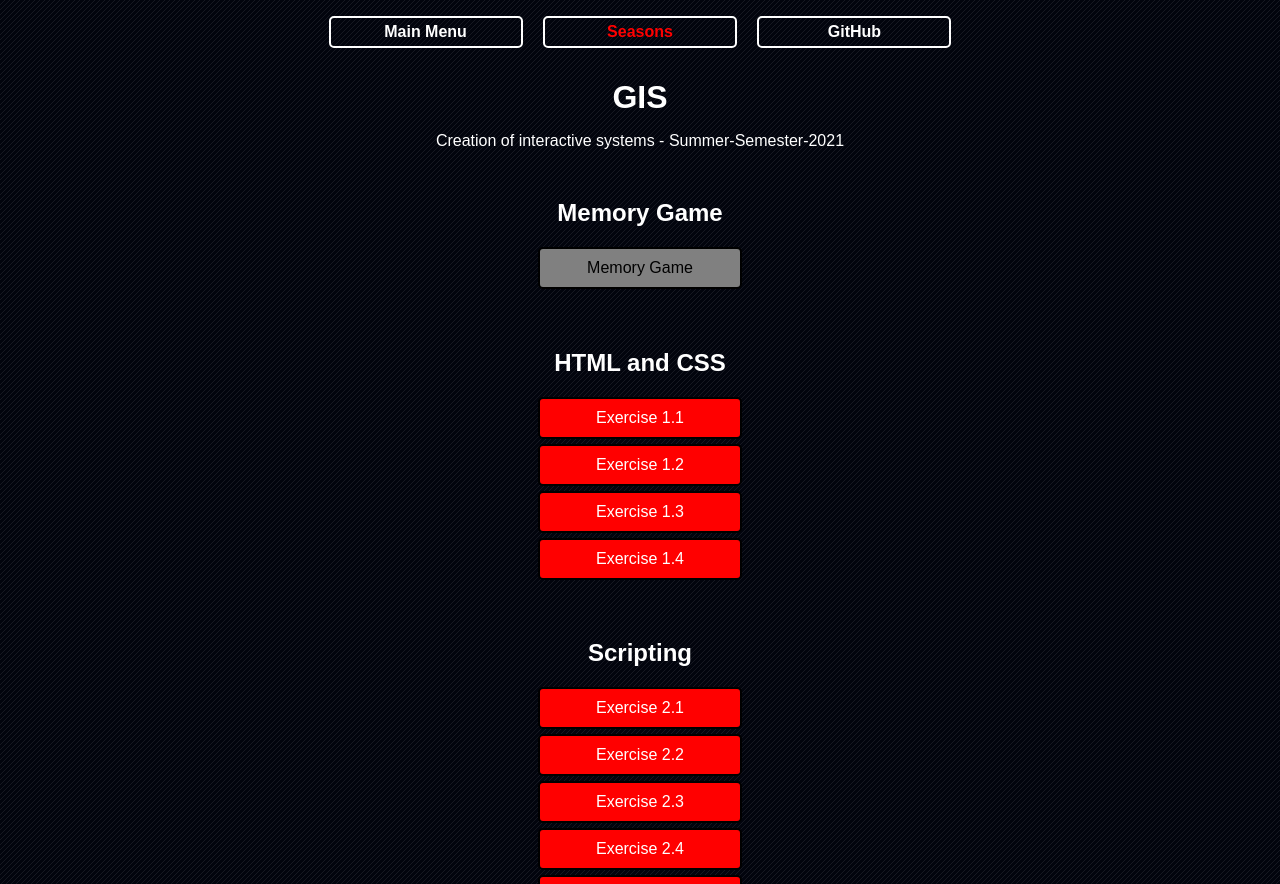
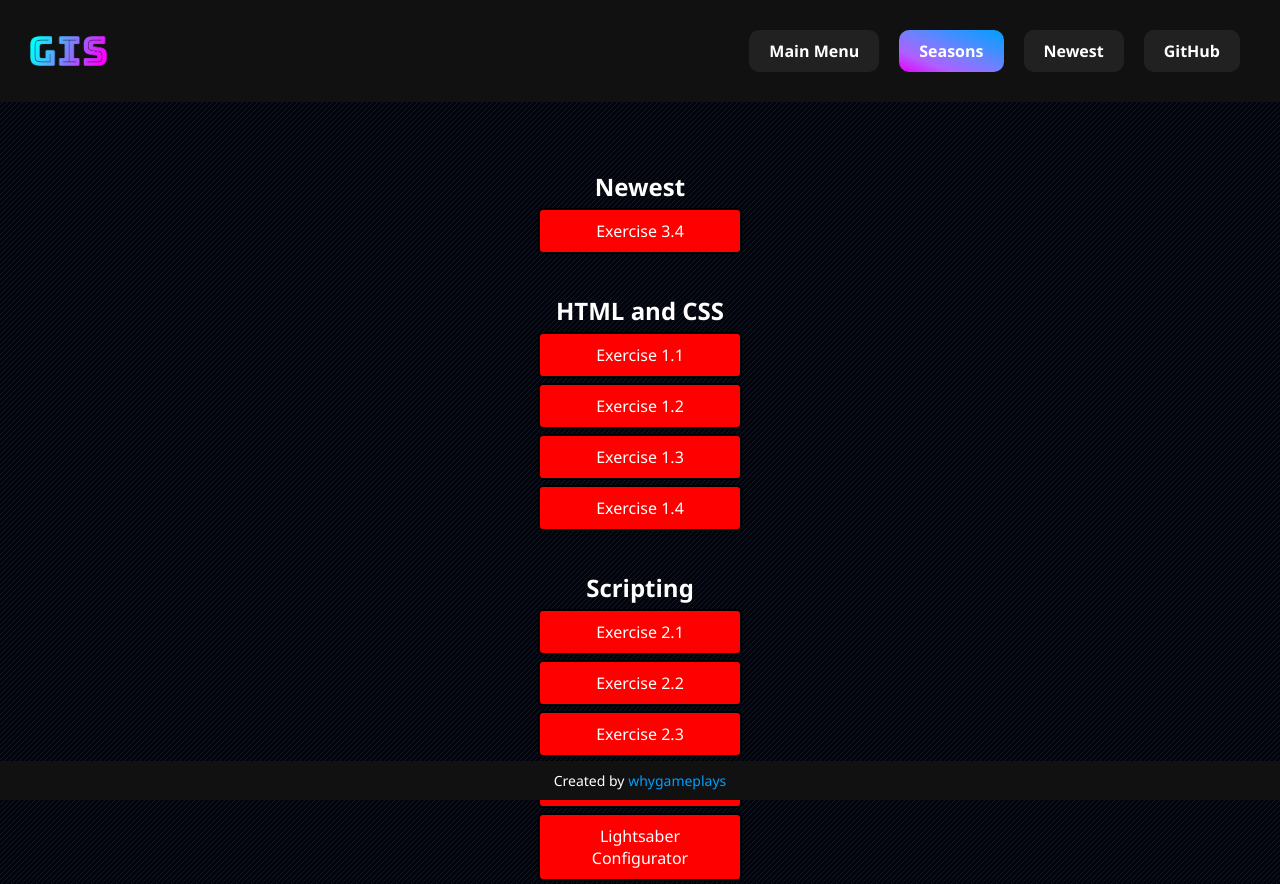
Before and after one commit to whygameplays/GIS-SoSe-2021, a website: page Main/seasons.html in a window 1280 px wide. Shown: the top 884 px of the page. Drawn offline with Linux system fonts and the light colour scheme.

Commit message:
UI Improvements
Overall facelift of the navigation and lading page + better navbar

```diff
--- a/Main/seasons.html
+++ b/Main/seasons.html
@@ -13,23 +13,20 @@
 
 <body>
     <header>
-        <nav>
-            <ul>
-                <li><a href="../index.html">Main Menu</a></li>
-                <li><a class="page-now" href="seasons.html">Seasons</a></li>
-                <li><a href="https://github.com/whygameplays/GIS-SoSe-2021" target="_blank">GitHub</a></li>
-            </ul>
-        </nav>
-
-        <h1>GIS</h1>
-        <p>Creation of interactive systems - Summer-Semester-2021</p>
+        <header class="container-navbar">
+            <img class="navbar-logo" src="./media/GIS_Logo.png" alt="GIS Logo">
+            <a class="navbar-item" href="../index.html">Main Menu</a>
+            <a class="navbar-item" id="pagenow" href="seasons.html">Seasons</a>
+            <a class="navbar-item" href="../Season_3/E3.4_Database_and_Server/E3.4.html">Newest</a>
+            <a class="navbar-item" href="https://github.com/whygameplays/GIS-SoSe-2021" target="_blank">GitHub</a>
+        </header>
     </header>
 
 
-    <main>
+    <main class="content-start">
         <div class="exercise">
-            <h2>Memory Game</h2>
-            <a href="../Season_4/Memory/Memory.html">Memory Game</a>
+            <h2>Newest</h2>
+            <a class="active" href="../Season_3/E3.4_Database_and_Server/E3.4.html">Exercise 3.4</a>
         </div>
 
         <div class="exercise">
@@ -53,10 +50,20 @@
             <h2>Server and Data</h2>
             <a class="active" href="../Season_3/E3.1_Server_Connection/E3.1.html">Exercise 3.1</a>
             <a class="active" href="../Season_3/E3.2_Server_Request/E3.2.html">Exercise 3.2</a>
-            <a href="https://mongodbnetbrowser.herokuapp.com/?u=testuser&p=isOAoCxzMx4YV0fk&a=whygameplays.iba9w.mongodb.net&n=E3-3&c=Students">Exercise 3.3</a>
+            <a class="active" href="https://mongodbnetbrowser.herokuapp.com/?u=testuser&p=isOAoCxzMx4YV0fk&a=whygameplays.iba9w.mongodb.net&n=E3-3&c=Students">Exercise 3.3</a>
             <a class="active" href="../Season_3/E3.4_Database_and_Server/E3.4.html">Exercise 3.4</a>
         </div>
+
+        <div class="exercise">
+            <h2>In progress</h2>
+            <a href="../Season_4/Cookingspace/Cookingspace.html">Cookingspace</a>
+            <a href="../Season_4/Memory/Memory.html">Memory Game</a>
+        </div>
     </main>
+
+    <footer class="container-footer">
+        <p>Created by <a target="_blank" href="https://whygameplays.github.io/GIS-SoSe-2021/">whygameplays</a></p>
+    </footer>
 </body>
 
 </html>
--- a/Main/stylesheet.css
+++ b/Main/stylesheet.css
@@ -1,3 +1,32 @@
+/* by whygameplays */
+
+
+/* root color */
+
+:root {
+    --linegrad-dark_bg: linear-gradient(to right top, #111111, #171717, #1d1d1d, #222222, #282828, #282828, #282828, #282828, #222222, #1d1d1d, #171717, #111111);
+    --lingrad-glass: linear-gradient(to right bottom, rgba(255, 255, 255, 0.7), rgba(255, 255, 255, 0.3));
+    --linegrad-violett-blue: linear-gradient(to right top, #e600ff, #af5fff, #747fff, #3592ff, #009fff);
+    --violett: rgba(230, 0, 255, 1);
+    --blue: rgba(0, 159, 255, 1);
+    --grey: rgba(200, 200, 200, 1);
+    --dark-grey-light: rgba(33, 33, 33, 1);
+    --dark-grey-dark: rgba(17, 17, 17, 1);
+    --redwhite: rgb(255, 78, 78);
+}
+
+/* Universal settings */
+
+* {
+    padding: 0;
+    margin: 0;
+    color: white;
+    font-family: "Segoe UI";
+    text-decoration: none;
+    transition: all 250ms ease-in;
+    scroll-behavior: smooth;
+}
+
 body {
     font-family: sans-serif;
     color: white;
@@ -8,40 +37,51 @@ body {
     transition: all 250ms ease-in;
 }
 
-body p {
-    line-height: 5px;
+.container-navbar {
+    display: flex;
+    justify-content: flex-end;
+    align-items: center;
+    box-sizing: border-box;
+    padding: 30px 30px;
+    background-color: var(--dark-grey-dark);
+    position: absolute;
+    width: 100vw;
 }
 
-nav a {
-    display: block;
-    color: inherit;
+.navbar-logo {
+    height: 30px;
+    margin-right: auto;
 }
 
-ul {
-    text-align: center;
-    list-style: none;
-    padding: 0;
-    font-family: sans-serif;
-    word-spacing: 1em;
+.navbar-item {
+    display: inline-block;
+    padding: 10px 20px;
+    margin: 0 10px;
+    border-radius: 10px;
+    color: white;
+    font-weight: bold;
+    background-color: var(--dark-grey-light);
 }
 
-li {
-    color: white;
-    text-align: center;
-    display: inline-block;
-    width: 180px;
-    padding: 5px;
-    border: 2px solid white;
-    margin-bottom: 10px;
-    word-spacing: 0;
-    border-radius: 5px;
-    font-weight: bolder;
-    transition: all 200ms ease-in;
+.navbar-item:hover {
+    color: black;
+    background-color: white;
 }
 
-li:hover {
-    background-color: white;
+#pagenow {
+    color: white;
+    background-image: var(--linegrad-violett-blue);
+}
+
+#pagenow:hover {
     color: black;
+    background-image: none;
+    background-color: var(--blue);
+}
+
+.content-start {
+    padding-top: 150px;
+    padding-bottom: 50px;
 }
 
 header a {
@@ -134,27 +174,36 @@ header a {
 .page-now {
     color: red;
     width: 180px;
-    word-spacing: 0;
-    border-radius: 5px;
     transition: all 200ms ease;
 }
 
-#mentioning-start {
-    position: absolute;
-    bottom: 0%;
-    width: 100%;
-    transform: translateY(-50%);
+.logo {
+    margin: 10px;
 }
 
-.mentioning a:link {
-    font-weight: bolder;
-    color: red;
+/* Pagefooter */
+
+.container-footer {
+    background-color: var(--dark-grey-dark);
+    color: white;
+    font-size: 14px;
+    bottom: 0;
+    position: fixed;
+    left: 0;
+    right: 0;
+    text-align: center;
+    z-index: 999;
 }
 
-.mentioning a:visited {
-    color: darkred;
+.container-footer p {
+    margin: 10px 0;
 }
 
-.mentioning a:hover {
-    color: red;
+.container-footer a {
+    color: var(--blue);
+    text-decoration: none;
 }
+
+.container-footer a:hover {
+    color: var(--violett);
+}
```
Also changed, not shown: index.html (+18 -5 lines), Main/media/GIS_Logo.png (added), Main/media/old/GIS.svg (added), Main/media/old/GIS_2.svg (added), Main/media/old/GIS_3.png (added), Main/media/old/GIS_3.svg (added), Main/media/old/GIS_4.svg (added), Main/media/old/GIS_Logo_large.png (added), Main/media/old/GIS_Logo_large_2.png (added), Main/media/old/GIS_Logo_small.png (added), 1 other file.
